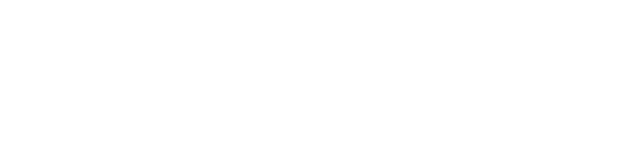
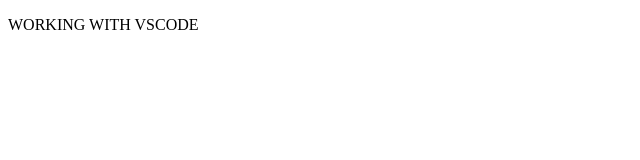
Before and after one commit to Zuwairanajma/VSCODEAND-GIT, a plain HTML site: page index.html in a window 1280 px wide. Shown: the whole page, without its empty margins (0-640 px from the left). Drawn offline with Linux system fonts and the light colour scheme.

Commit message:
my second commit

```diff
--- a/index.html
+++ b/index.html
@@ -7,6 +7,6 @@
     <title>Document</title>
 </head>
 <body>
-
+    <p>WORKING WITH VSCODE</p>
 </body>
 </html>
```
